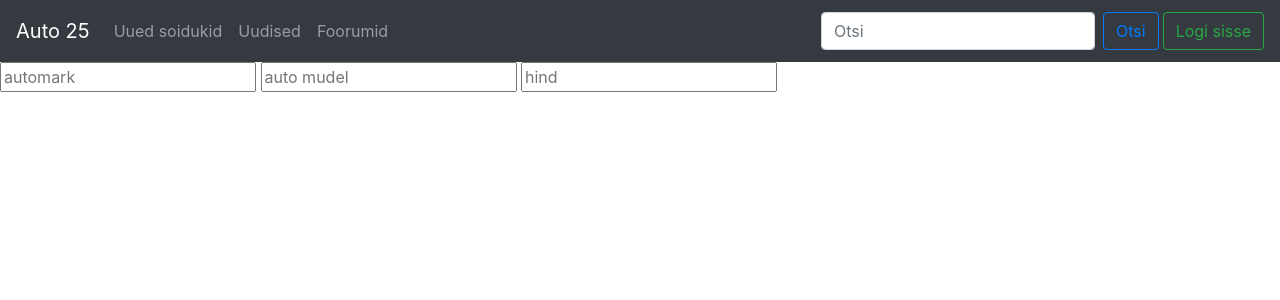
After one commit to greksn/Auto25, a Django app: page /add_post in a window 1280 px wide. The commit adds this page. Shown: the top 300 px of the page. Run offline with Django 3.2, Linux system fonts and the light colour scheme; some libraries are stand-ins or nearby versions.

Commit message:
added "admin" and "add_post" link and page

```diff
--- /dev/null
+++ b/autoportaal/mainapp/templates/mainapp/add_post.html
@@ -0,0 +1,10 @@
+{% extends 'mainapp/base.html' %}
+{% block content %}
+<div>
+    <form action="" method="post">
+        <input type="text" placeholder="automark">
+        <input type="text" placeholder="auto mudel">
+        <input type="text" placeholder="hind">
+    </form>
+</div>
+{% endblock content %}
--- a/autoportaal/mainapp/templates/mainapp/base.html
+++ b/autoportaal/mainapp/templates/mainapp/base.html
@@ -1,5 +1,6 @@
 <!doctype html>
 <html lang="en">
+
 <head>
     <meta charset="utf-8">
     <meta name="viewport" content="width=device-width, initial-scale=1, shrink-to-fit=yes">
@@ -7,13 +8,12 @@
     <meta name="author" content="">
     <link rel="icon" href="../../../../favicon.ico">
     <title>Auto 25</title>
-    <link href="https://stackpath.bootstrapcdn.com/bootstrap/4.1.3/css/bootstrap.min.css" rel="stylesheet"
-          integrity="sha384-MCw98/SFnGE8fJT3GXwEOngsV7Zt27NXFoaoApmYm81iuXoPkFOJwJ8ERdknLPMO"
+    <link href="https://stackpath.bootstrapcdn.com/bootstrap/4.1.3/css/bootstrap.min.css" rel="stylesheet" integrity="sha384-MCw98/SFnGE8fJT3GXwEOngsV7Zt27NXFoaoApmYm81iuXoPkFOJwJ8ERdknLPMO"
         crossorigin="anonymous">
-    <link rel="stylesheet" href="https://use.fontawesome.com/releases/v5.4.1/css/all.css"
-          integrity="sha384-5sAR7xN1Nv6T6+dT2mhtzEpVJvfS3NScPQTrOxhwjIuvcA67KV2R5Jz6kr4abQsz"
+    <link rel="stylesheet" href="https://use.fontawesome.com/releases/v5.4.1/css/all.css" integrity="sha384-5sAR7xN1Nv6T6+dT2mhtzEpVJvfS3NScPQTrOxhwjIuvcA67KV2R5Jz6kr4abQsz"
         crossorigin="anonymous">
 </head>
+
 <body>
     <nav class="navbar navbar-expand-md navbar-dark bg-dark sticky-top">
         <a class="navbar-brand" href="{% url 'index' %}">Auto 25</a>
@@ -32,30 +32,36 @@
                 <li class="nav-item{% if nbar == 'foorumid' %} active{% endif %}">
                     <a class="nav-link" href="{% url 'foorumid' %}">Foorumid</a>
                 </li>
+                <li>
+                {% if user.is_authenticated %}
+                <li class="nav-item{% if nbar == 'add_post' %} active{% endif %}">
+                    <a class="nav-link" href="{% url 'add_post' %}">Lisa kuulutus</a>
+                </li>
+                <li>
+                    <a class="nav-link" href="admin">admin</a>
+                </li>
+                {% endif %}
+            </li>
             </ul>
             <form class="form-inline my-2 my-lg-0">
                 {% csrf_token %}
                 <input class="form-control mr-sm-2" type="search" placeholder="Otsi" aria-label="Search">
                 <button class="btn btn-outline-primary mr-1" type="submit">Otsi</button>
-            <a href="{% url 'login' %}" class="btn btn-outline-success mr-1">Log in</a>
-        </form>
-<<<<<<< HEAD
-=======
+
                 {% if user.is_authenticated %}
                 <div class="text-white">{{ user }}</div>
                 <a class="btn btn-outline-success my-sm-1" href="{% url 'account_logout' %}">Logi välja</a>
                 {% else %}
                 <a class="btn btn-outline-success my-sm-1" href="{% url 'login' %}">Logi sisse</a>
                 {% endif %}
->>>>>>> ae32cbad6f7f6016f337996c2f851af28326a32f
+            </form>
         </div>
     </nav>
     {% block content %}
 
     {% endblock content %}
 
-<script src="https://code.jquery.com/jquery-3.2.1.slim.min.js"
-        integrity="sha384-KJ3o2DKtIkvYIK3UENzmM7KCkRr/rE9/Qpg6aAZGJwFDMVNA/GpGFF93hXpG5KkN"
+    <script src="https://code.jquery.com/jquery-3.2.1.slim.min.js" integrity="sha384-KJ3o2DKtIkvYIK3UENzmM7KCkRr/rE9/Qpg6aAZGJwFDMVNA/GpGFF93hXpG5KkN"
         crossorigin="anonymous"></script>
     <script>
         window.jQuery || document.write('<script src="../../assets/js/vendor/jquery-slim.min.js"><\/script>')
@@ -63,4 +69,5 @@
     <script src="../../assets/js/vendor/popper.min.js"></script>
     <script src="../../dist/js/bootstrap.min.js"></script>
 </body>
+
 </html>
--- a/autoportaal/mainapp/urls.py
+++ b/autoportaal/mainapp/urls.py
@@ -8,4 +8,5 @@ urlpatterns = [
     path('uued', views.uued, name ='uued'),
     path('foorumid', views.foorumid, name ='foorumid'),
     path('uudised', views.uudised, name ='uudised'),
+    path('add_post', views.add_post, name="add_post")
 ]
--- a/autoportaal/mainapp/views.py
+++ b/autoportaal/mainapp/views.py
@@ -15,3 +15,6 @@ def foorumid(request):
 
 def uudised(request):
     return render(request, 'mainapp/uudised.html', {'nbar': 'uudised'})
+
+def add_post(request):
+    return render(request, 'mainapp/add_post.html',{'nbar': 'add_post'})
```
Lines whose indentation alone changed are shown as unchanged.
